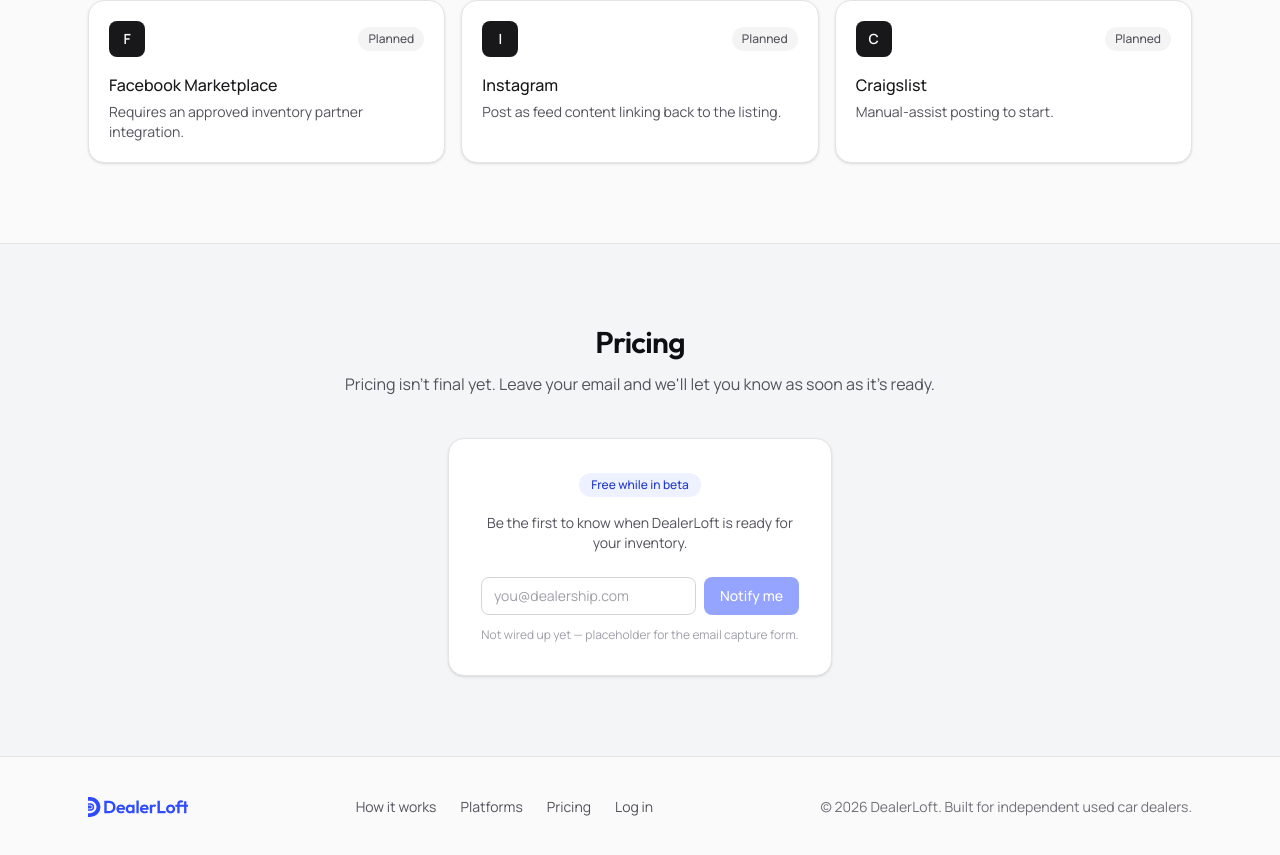
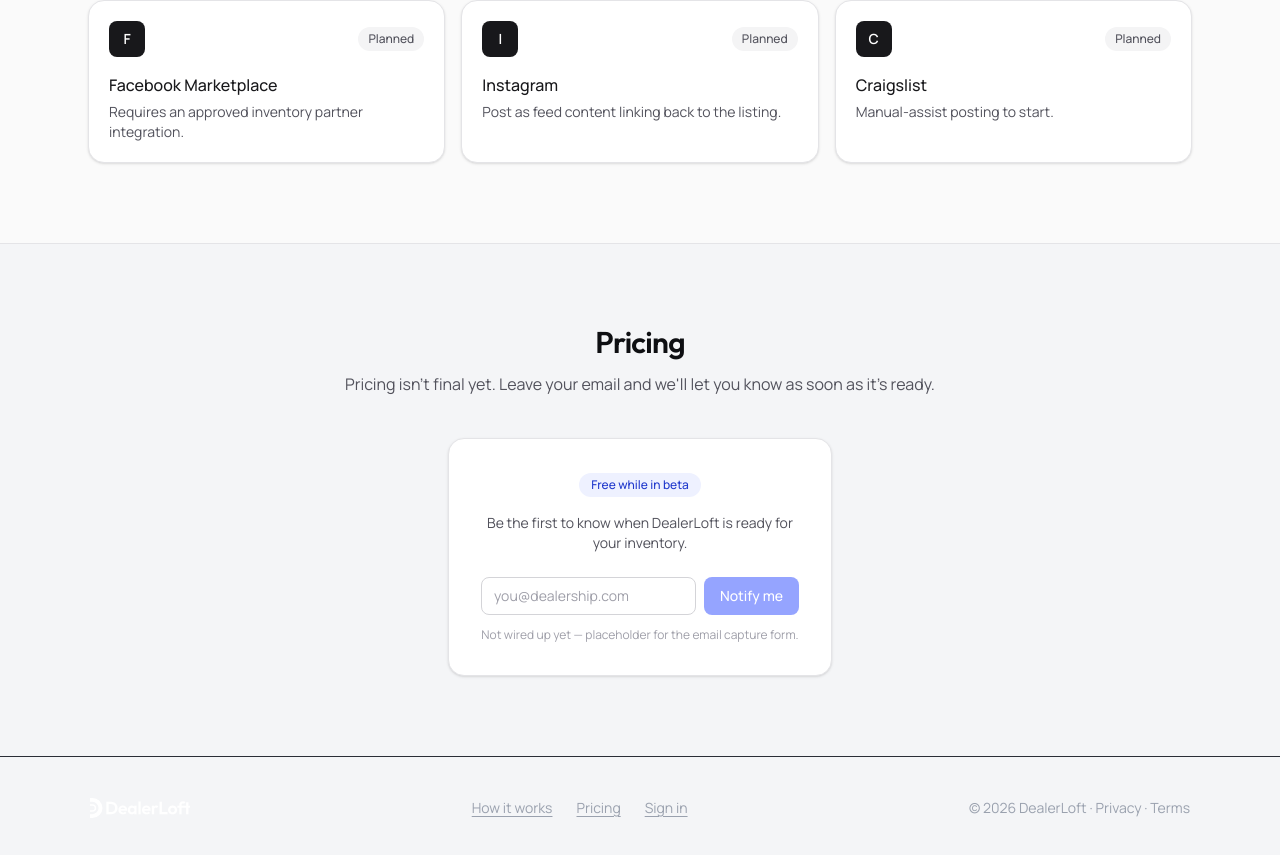
Before and after one commit to xenpain-source/dealer-post, a Next.js app: page / in a window 1280 px wide. Shown: the part 1741-2596 px from the top of the page. Built offline with nearby package versions, Linux system fonts and the light colour scheme.

Commit message:
Update SiteFooter.tsx

```diff
--- a/components/marketing/SiteFooter.tsx
+++ b/components/marketing/SiteFooter.tsx
@@ -1,32 +1,31 @@
 import Link from "next/link";
-import { BrandLogo } from "@/components/BrandLogo";
+import { BrandLogoSmall } from "@/components/BrandLogo";
 
 export function SiteFooter() {
   return (
-    <footer className="border-t border-zinc-200 bg-zinc-50">
-      <div className="mx-auto flex max-w-6xl flex-col gap-6 px-6 py-10 sm:flex-row sm:items-center sm:justify-between">
+    <footer
+      className="dl-dark"
+      style={{ borderTop: "1px solid var(--border)" }}
+    >
+      <div className="dl-container flex flex-col gap-6 py-10 sm:flex-row sm:items-center sm:justify-between">
         <Link href="/" aria-label="DealerLoft home">
-          <BrandLogo className="h-5 w-auto" />
+          <BrandLogoSmall tone="white" className="h-5 w-auto" />
         </Link>
 
-        <nav className="flex flex-wrap items-center gap-x-6 gap-y-2 text-sm text-zinc-600">
-          <Link href="/#how-it-works" className="hover:text-zinc-900">
+        <nav className="flex flex-wrap items-center gap-x-6 gap-y-2 dl-small">
+          <Link href="/#how-it-works" className="dl-link" style={{ color: "var(--text-muted)" }}>
             How it works
           </Link>
-          <Link href="/#platforms" className="hover:text-zinc-900">
-            Platforms
-          </Link>
-          <Link href="/#pricing" className="hover:text-zinc-900">
+          <Link href="/#pricing" className="dl-link" style={{ color: "var(--text-muted)" }}>
             Pricing
           </Link>
-          <Link href="/login" className="hover:text-zinc-900">
-            Log in
+          <Link href="/login" className="dl-link" style={{ color: "var(--text-muted)" }}>
+            Sign in
           </Link>
         </nav>
 
-        <p className="text-sm text-zinc-500">
-          © {new Date().getFullYear()} DealerLoft. Built for independent used
-          car dealers.
+        <p className="dl-small">
+          © {new Date().getFullYear()} DealerLoft · Privacy · Terms
         </p>
       </div>
     </footer>
```
